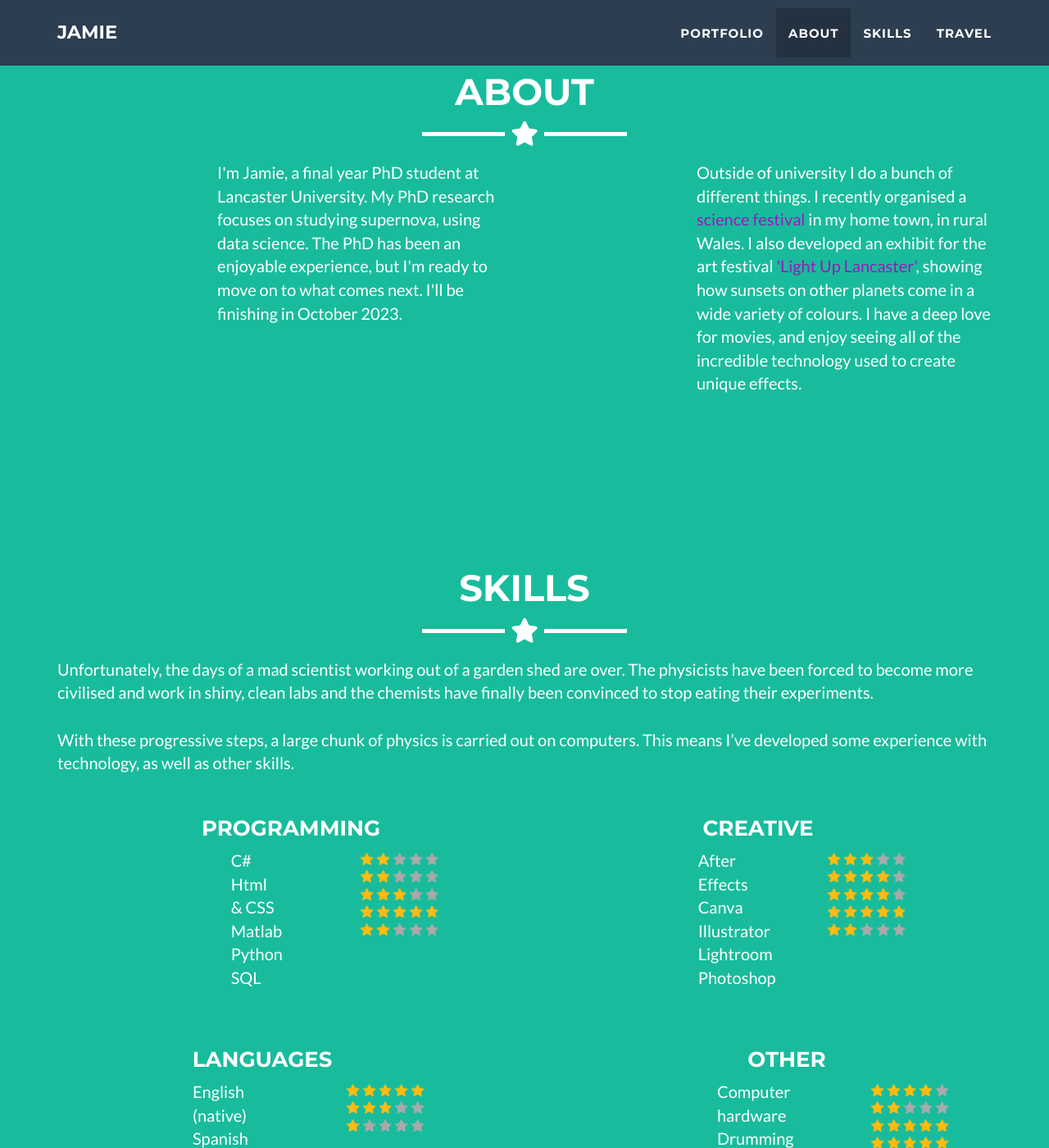
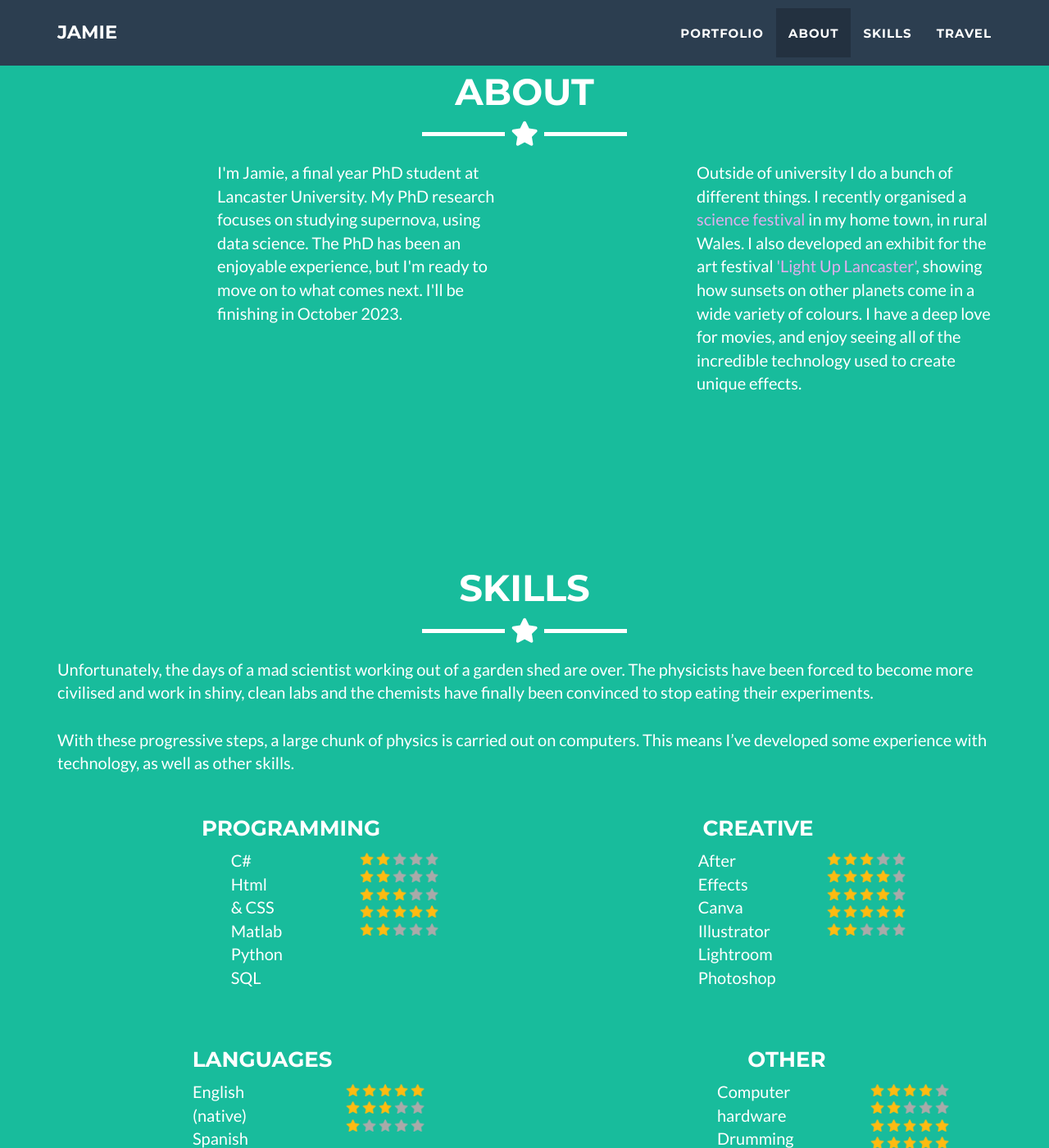
Before and after one commit to jamiedumayne/jamiedumayne.github.io, a Jekyll site: the page built from _posts/2014-07-18-project-1.markdown, in a window 1280 px wide and 1400 px high, scrolled down 1685 px. Shown: the whole window at 82% size. Built offline with Jekyll 4.4.1, drawn with Linux system fonts in a browser that asks for light colours.

Commit message:
Update main.css

```diff
--- a/_includes/css/main.css
+++ b/_includes/css/main.css
@@ -492,7 +492,7 @@ footer .footer-below {
 
 #about a:link,
 #about a:visited {
-    color: #9C18BC;
+    color: #e1aeee;
 }
 
 #skills p {
```
